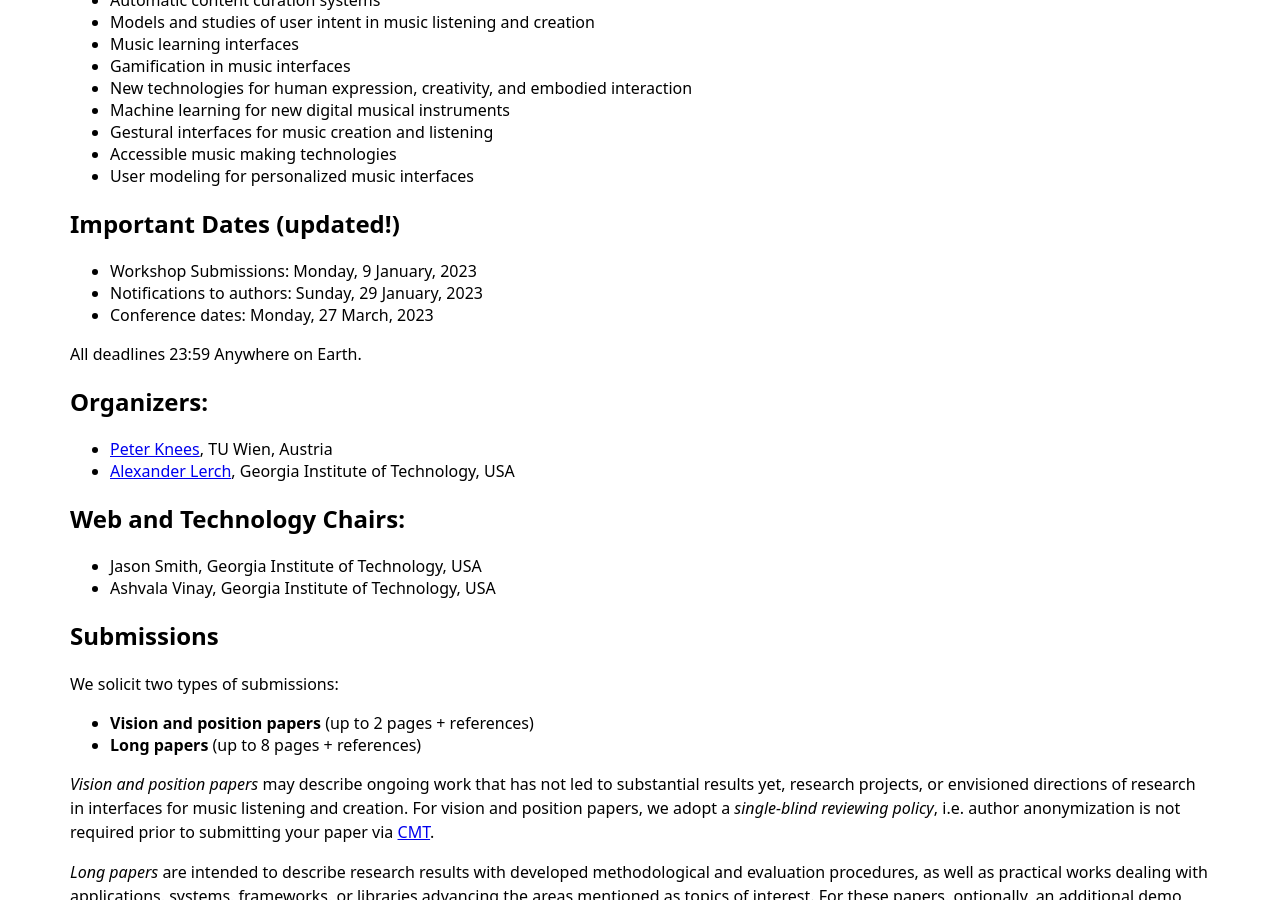
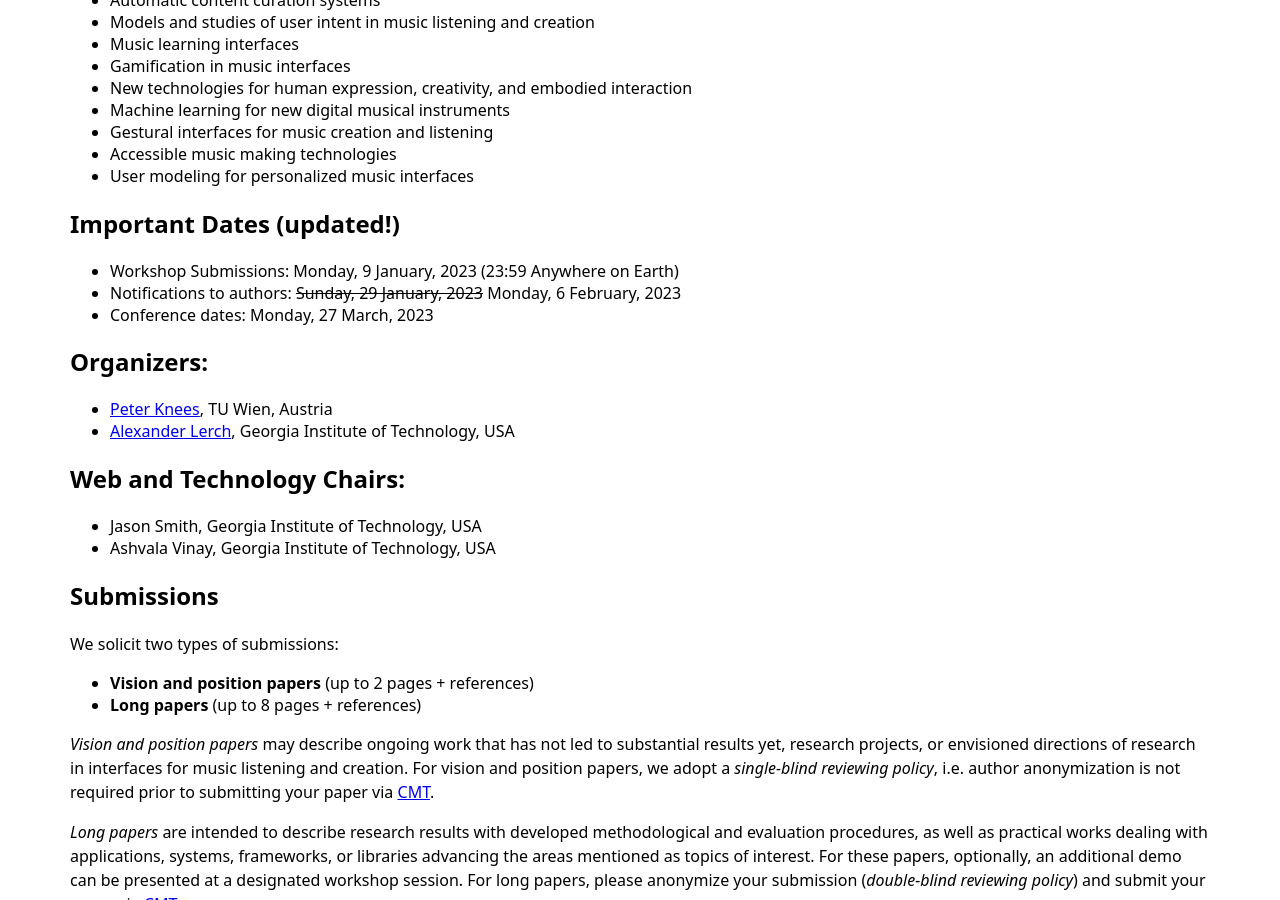
Before and after one commit to milc2023/milc2023.github.io, a Jekyll site: the page built from index.markdown, in a window 1280 px wide and 900 px high, scrolled down 954 px. Built offline with Jekyll 4.4.1, drawn with Linux system fonts in a browser that asks for light colours.

Commit message:
Updated author notification date.

```diff
--- a/index.markdown
+++ b/index.markdown
@@ -27,11 +27,9 @@ Topics of interest include, but are not limited to:
 
 
 ## Important Dates (updated!)
-- Workshop Submissions: Monday, 9 January, 2023
-- Notifications to authors: Sunday, 29 January, 2023
+- Workshop Submissions: Monday, 9 January, 2023 (23:59 Anywhere on Earth)
+- Notifications to authors: ~~Sunday, 29 January, 2023~~ Monday, 6 February, 2023
 - Conference dates: Monday, 27 March, 2023
-
-All deadlines 23:59 Anywhere on Earth.
 
 ## Organizers:
 - [Peter Knees](https://www.ifs.tuwien.ac.at/~knees/), TU Wien, Austria
```
